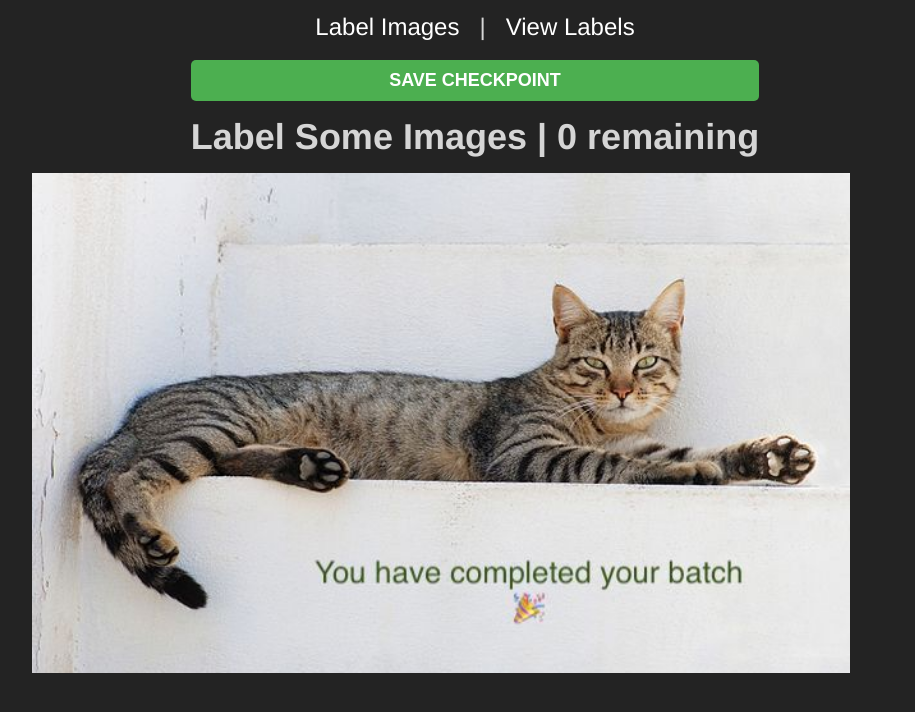
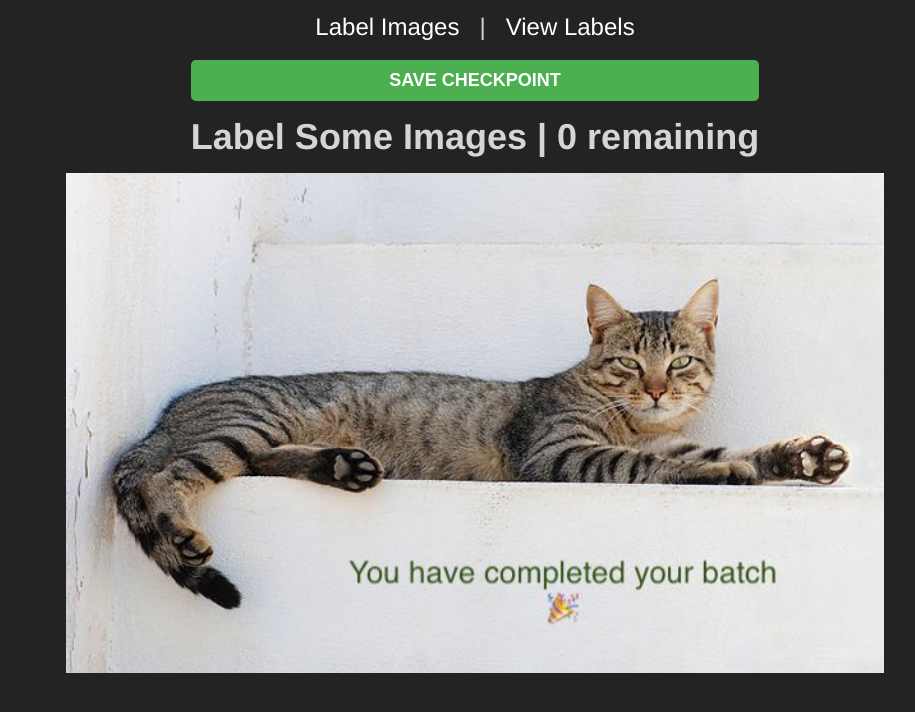
Before and after one commit to thecatatafish/stupid-simple-image-labels, a FastAPI app: page / in a window 1280 px wide. Shown: the top 712 px of the page, without its empty margins (165-1080 px from the left). Run offline with FastAPI, Linux system fonts and the light colour scheme; data that the repository does not hold is empty; parts of the project's set-up code (start-up, migrations or seed data) failed here and were passed over.

Commit message:
Center image

```diff
--- a/static/styles.css
+++ b/static/styles.css
@@ -86,6 +86,7 @@ button+button {
 
 .image-container {
     display: flex;
+    margin: auto;
     height: 500px;
     width: 500px;
     background-color: rgb(43, 43, 43);
```
